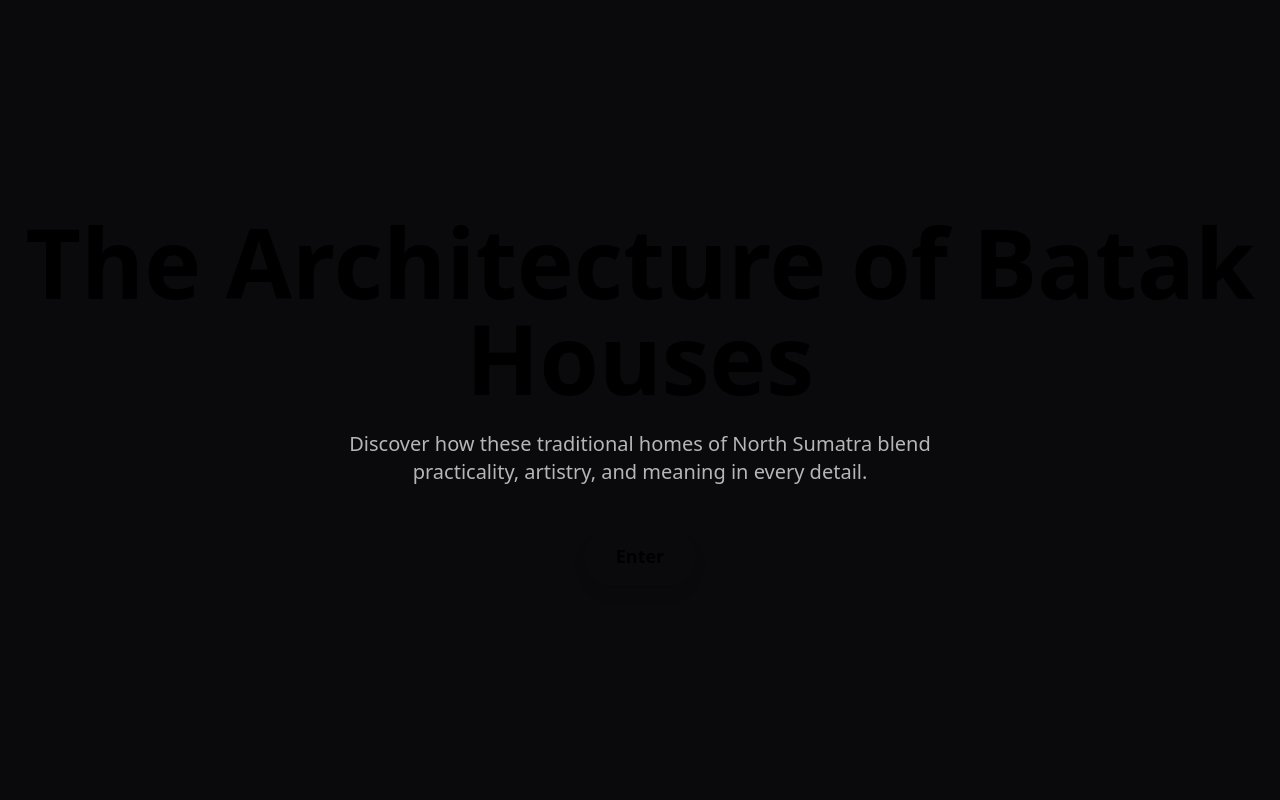
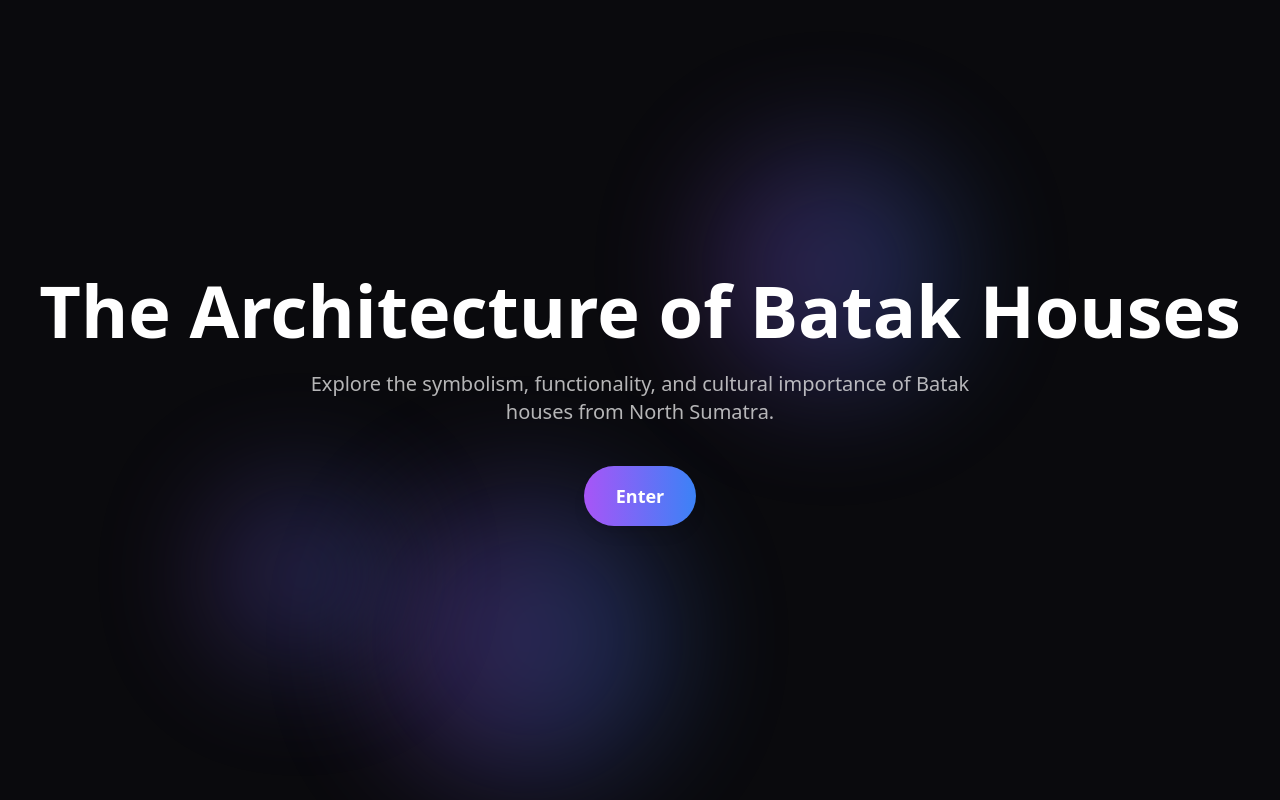
Before and after one commit to felixriley/Batak-info, a React (Vite) app: page / in a window 1280 px wide. Built offline with nearby package versions, Linux system fonts and the light colour scheme; the HTML template or start-up script is replaced by a standard one.

Commit message:
Update Batak.jsx

```diff
--- a/src/Batak.jsx
+++ b/src/Batak.jsx
@@ -3,29 +3,31 @@ import { motion, AnimatePresence } from "framer-motion";
 
 export default function BatakHouseLanding() {
   const [enterSite, setEnterSite] = useState(false);
-  const [scrollY, setScrollY] = useState(0);
 
+  // Disable scroll until Enter is clicked
   useEffect(() => {
-    const handleScroll = () => setScrollY(window.scrollY);
-    window.addEventListener("scroll", handleScroll);
-    return () => window.removeEventListener("scroll", handleScroll);
-  }, []);
+    if (!enterSite) {
+      document.body.style.overflow = "hidden";
+    } else {
+      document.body.style.overflow = "auto";
+    }
+  }, [enterSite]);
 
   const circles = Array.from({ length: 10 }).map((_, i) => ({
     id: i,
-    size: Math.random() * 150 + 80,
+    size: Math.random() * 200 + 100,
     x: Math.random() * window.innerWidth,
     y: Math.random() * window.innerHeight,
     delay: Math.random() * 5,
   }));
 
   return (
-    <div className="relative min-h-screen bg-dark overflow-hidden">
-      {/* Floating glowing circles */}
+    <div className="relative min-h-screen bg-dark overflow-hidden text-white">
+      {/* Floating glowing circles background */}
       {circles.map((c) => (
         <motion.div
           key={c.id}
-          className="absolute rounded-full bg-gradient-to-r from-primary to-accent opacity-30 blur-3xl"
+          className="absolute rounded-full bg-gradient-to-r from-purple-500 to-blue-500 opacity-30 blur-3xl"
           style={{
             width: c.size,
             height: c.size,
@@ -33,11 +35,11 @@ export default function BatakHouseLanding() {
             left: c.x,
           }}
           animate={{
-            y: [c.y, c.y + 40, c.y],
-            x: [c.x, c.x + 20, c.x],
+            y: [c.y, c.y + 50, c.y],
+            x: [c.x, c.x + 30, c.x],
           }}
           transition={{
-            duration: 12 + c.delay,
+            duration: 10 + c.delay,
             repeat: Infinity,
             ease: "easeInOut",
           }}
@@ -49,21 +51,21 @@ export default function BatakHouseLanding() {
         {!enterSite && (
           <motion.section
             key="hero"
-            className="fixed inset-0 flex flex-col items-center justify-center text-center px-6 bg-dark z-50"
+            className="fixed inset-0 flex flex-col items-center justify-center text-center px-4 sm:px-6 bg-dark z-50"
             initial={{ opacity: 1 }}
             exit={{ scale: 1.2, opacity: 0 }}
-            transition={{ duration: 1 }}
+            transition={{ duration: 0.8 }}
           >
-            <h1 className="text-4xl sm:text-5xl md:text-7xl lg:text-8xl font-bold leading-tight">
+            <h1 className="text-4xl sm:text-6xl md:text-7xl font-bold leading-tight">
               The Architecture of Batak Houses
             </h1>
-            <p className="mt-6 text-base sm:text-lg md:text-xl text-white/70 max-w-xl sm:max-w-2xl">
-              Discover how these traditional homes of North Sumatra blend
-              practicality, artistry, and meaning in every detail.
+            <p className="mt-6 text-base sm:text-lg md:text-xl text-white/70 max-w-md sm:max-w-2xl">
+              Explore the symbolism, functionality, and cultural importance of
+              Batak houses from North Sumatra.
             </p>
             <button
               onClick={() => setEnterSite(true)}
-              className="mt-10 px-6 sm:px-8 py-3 sm:py-4 bg-gradient-to-r from-primary to-accent text-base sm:text-lg font-semibold rounded-full shadow-lg hover:scale-105 transition"
+              className="mt-10 px-6 sm:px-8 py-3 sm:py-4 bg-gradient-to-r from-purple-500 to-blue-500 text-base sm:text-lg font-semibold rounded-full shadow-lg hover:scale-105 transition"
             >
               Enter
             </button>
@@ -77,31 +79,52 @@ export default function BatakHouseLanding() {
           className="relative z-10"
           initial={{ opacity: 0 }}
           animate={{ opacity: 1 }}
-          transition={{ duration: 1.2 }}
+          transition={{ duration: 1 }}
         >
-          {/* Example Section */}
+          {/* Section 1 */}
           <motion.section
-            className="min-h-screen flex flex-col items-center justify-center px-6 sm:px-12 md:px-20 text-center"
+            className="min-h-screen flex flex-col items-center justify-center px-4 sm:px-8 md:px-20 text-center"
             initial={{ opacity: 0, y: 50 }}
             whileInView={{ opacity: 1, y: 0 }}
             transition={{ duration: 1 }}
             viewport={{ once: true }}
           >
             <h2 className="text-3xl sm:text-4xl md:text-5xl font-bold mb-6">
-              What Makes Batak Houses Unique?
+              Symbolism and Design
             </h2>
             <p className="text-sm sm:text-base md:text-lg text-white/70 max-w-md sm:max-w-2xl">
-              Batak houses are built with symbolism, strength, and community in
-              mind — combining stilts, carvings, and spacious interiors.
+              Batak houses are raised on stilts to protect from flooding and
+              animals. Their roofs, shaped like buffalo horns, symbolize
+              strength and fertility. Every carved detail carries cultural
+              meaning, passed down for generations.
+            </p>
+          </motion.section>
+
+          {/* Section 2 */}
+          <motion.section
+            className="min-h-screen flex flex-col items-center justify-center px-4 sm:px-8 md:px-20 text-center"
+            initial={{ opacity: 0, y: 50 }}
+            whileInView={{ opacity: 1, y: 0 }}
+            transition={{ duration: 1 }}
+            viewport={{ once: true }}
+          >
+            <h2 className="text-3xl sm:text-4xl md:text-5xl font-bold mb-6">
+              Community and Culture
+            </h2>
+            <p className="text-sm sm:text-base md:text-lg text-white/70 max-w-md sm:max-w-2xl">
+              Built as communal spaces, Batak houses reflect unity. Large family
+              groups live under one roof, reinforcing the importance of kinship
+              in Batak society.
             </p>
           </motion.section>
 
           {/* Bibliography Section */}
           <motion.section
             id="bibliography"
-            className="min-h-screen flex flex-col items-center justify-center bg-gradient-to-b from-dark to-primary px-6 sm:px-12 md:px-20 text-center"
+            className="min-h-screen flex flex-col items-center justify-center bg-gradient-to-b from-dark to-purple-900 px-4 sm:px-8 md:px-20 text-center"
             initial={{ scale: 1.2, opacity: 0 }}
             whileInView={{ scale: 1, opacity: 1 }}
+            exit={{ scale: 0.9, opacity: 0 }}
             transition={{ duration: 1 }}
             viewport={{ once: true }}
           >
```
